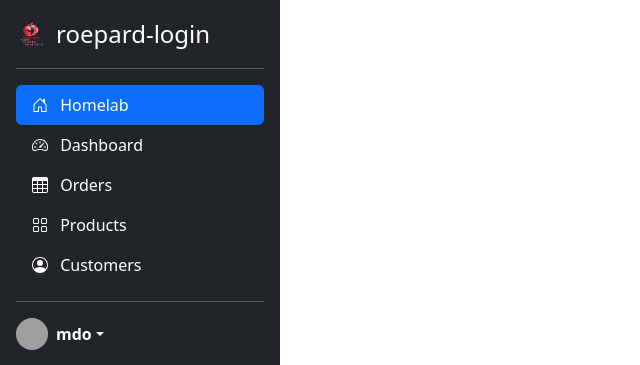
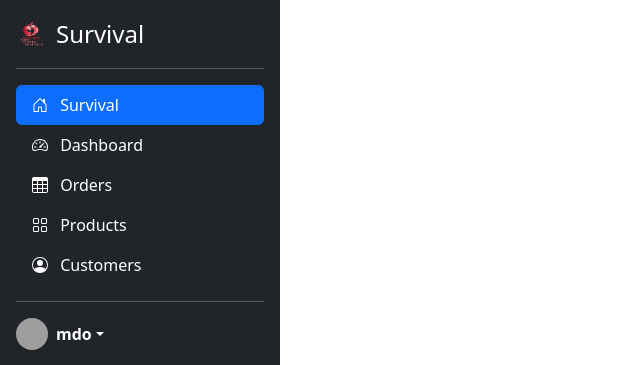
Before and after one commit to HERIK238/PROYECTO-SURVIVAL-, a PHP site: page /ui/sidebar.php in a window 1280 px wide. Shown: the top 365 px of the page, without its empty margins (0-640 px from the left). Run offline with PHP 8.4, Linux system fonts and the light colour scheme; grey boxes are pictures that could not be loaded.

Commit message:
cambiando nombres

```diff
--- a/ui/sidebar.php
+++ b/ui/sidebar.php
@@ -77,7 +77,7 @@
         <div class="d-flex flex-column flex-shrink-0 p-3 text-bg-dark" style="width: 280px">
             <a href="/" class="d-flex align-items-center mb-3 mb-md-0 me-md-auto text-white text-decoration-none">
                 <img src="../assets/icons/icon-48x48.png" alt="" width="32" height="32" class="rounded-circle me-2" />
-                <span class="fs-4">roepard-login</span>
+                <span class="fs-4">Survival</span>
             </a>
             <hr />
             <ul class="nav nav-pills flex-column mb-auto">
@@ -86,7 +86,7 @@
                         <svg class="bi pe-none me-2" width="16" height="16" aria-hidden="true">
                             <use xlink:href="#home"></use>
                         </svg>
-                        Homelab
+                        Survival
                     </a>
                 </li>
                 <li>
```
